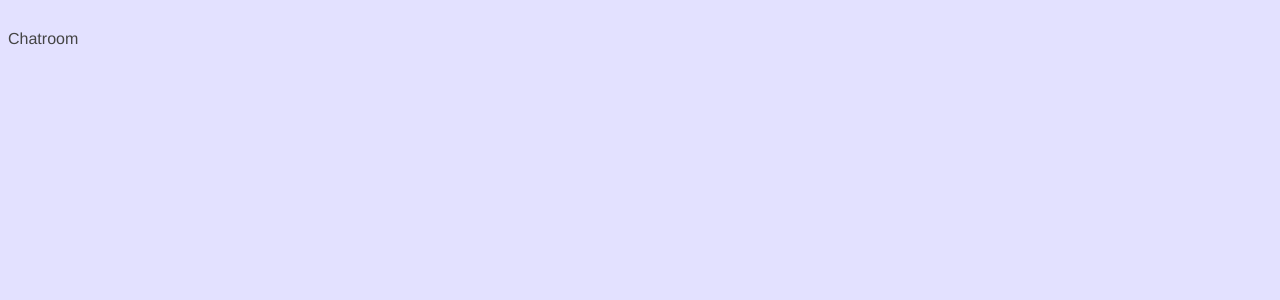
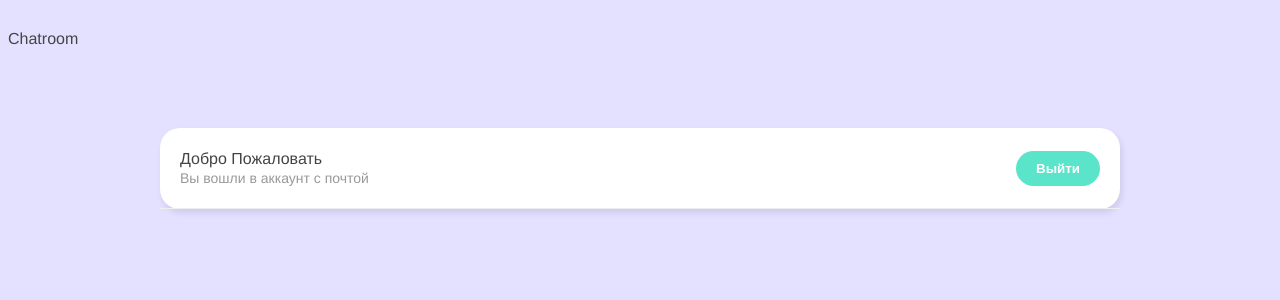
Before and after one commit to solohad1n/Chat, a Vue app: page /chatroom in a window 1280 px wide. Shown: the top 300 px of the page. Built offline with nearby package versions, Linux system fonts and the light colour scheme.

Commit message:
adding Logout function

```diff
--- /dev/null
+++ b/src/components/Navbar.vue
@@ -0,0 +1,32 @@
+<template>
+	<nav>
+		<div>
+			<p>Добро Пожаловать</p>
+			<p class="email">Вы вошли в аккаунт с почтой</p>
+		</div>
+		<button>Выйти</button>
+	</nav>
+</template>
+
+<script setup>
+
+</script>
+
+<style>
+nav {
+	padding: 20px;
+	border-bottom: 1px solid #eee;
+	display: flex;
+	justify-content: space-between;
+	align-items: center;
+}
+nav p {
+	margin: 2px auto;
+	font-size: 16px;
+	color: #444;
+}
+nav p.email {
+	font-size: 14px;
+	color: #999;
+}
+</style>
--- a/src/components/SignUp.vue
+++ b/src/components/SignUp.vue
@@ -6,10 +6,15 @@
 const email = ref('');
 const password = ref('');
 
+const successSignup = defineEmits(['successSignup'])
+
 const handleSubmit = async () => {
-  await signup(email.value,password.value,name.value)
+  const {error} = await signup(email.value,password.value,name.value)
 
-  if(error){
+  if(!error.value){
+    successSignup('successSignup')
+  }
+  else{
     console.log(error.value)
   }
 }
--- a/src/views/Chatroom.vue
+++ b/src/views/Chatroom.vue
@@ -1,9 +1,12 @@
 <template>
   <p>Chatroom</p>
+  <div class="container">
+  <Navbar />
+  </div>
 </template>
 
-<script>
-
+<script setup>
+import Navbar from "../components/Navbar.vue";
 </script>
 
 <style>
--- a/src/views/Welcome.vue
+++ b/src/views/Welcome.vue
@@ -18,7 +18,7 @@
     <p>Welcome</p>
     <div v-if="showForm">
       <h2>Sign Up</h2>
-      <SignUpForm/>
+      <SignUpForm @successSignup="enterChat"/>
         <p>
         Already registered?
         <span @click="showForm = false">Login</span> instead.
```
Also changed, not shown: src/composables/useLogout.js (added, +22 -0 lines).
